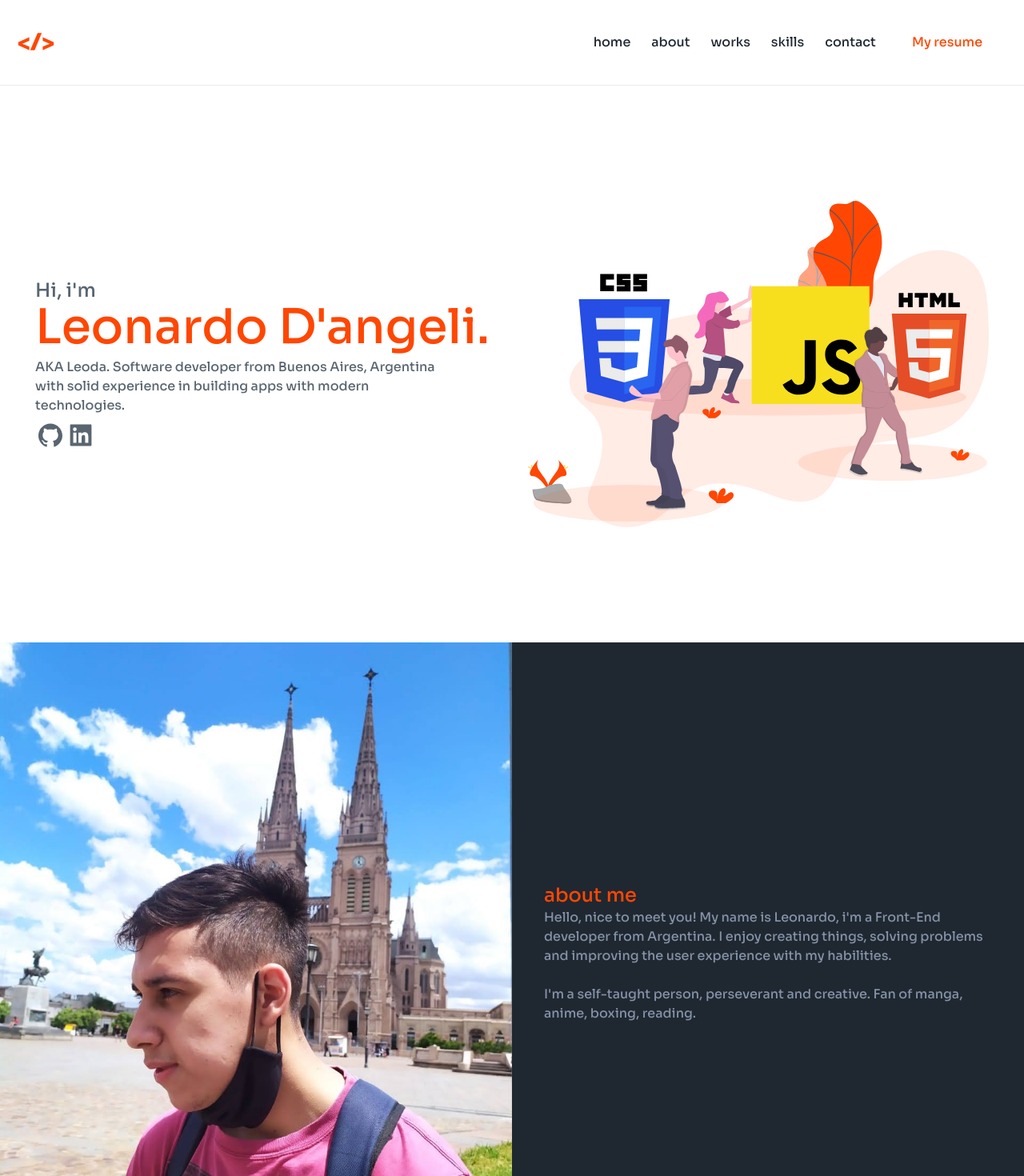
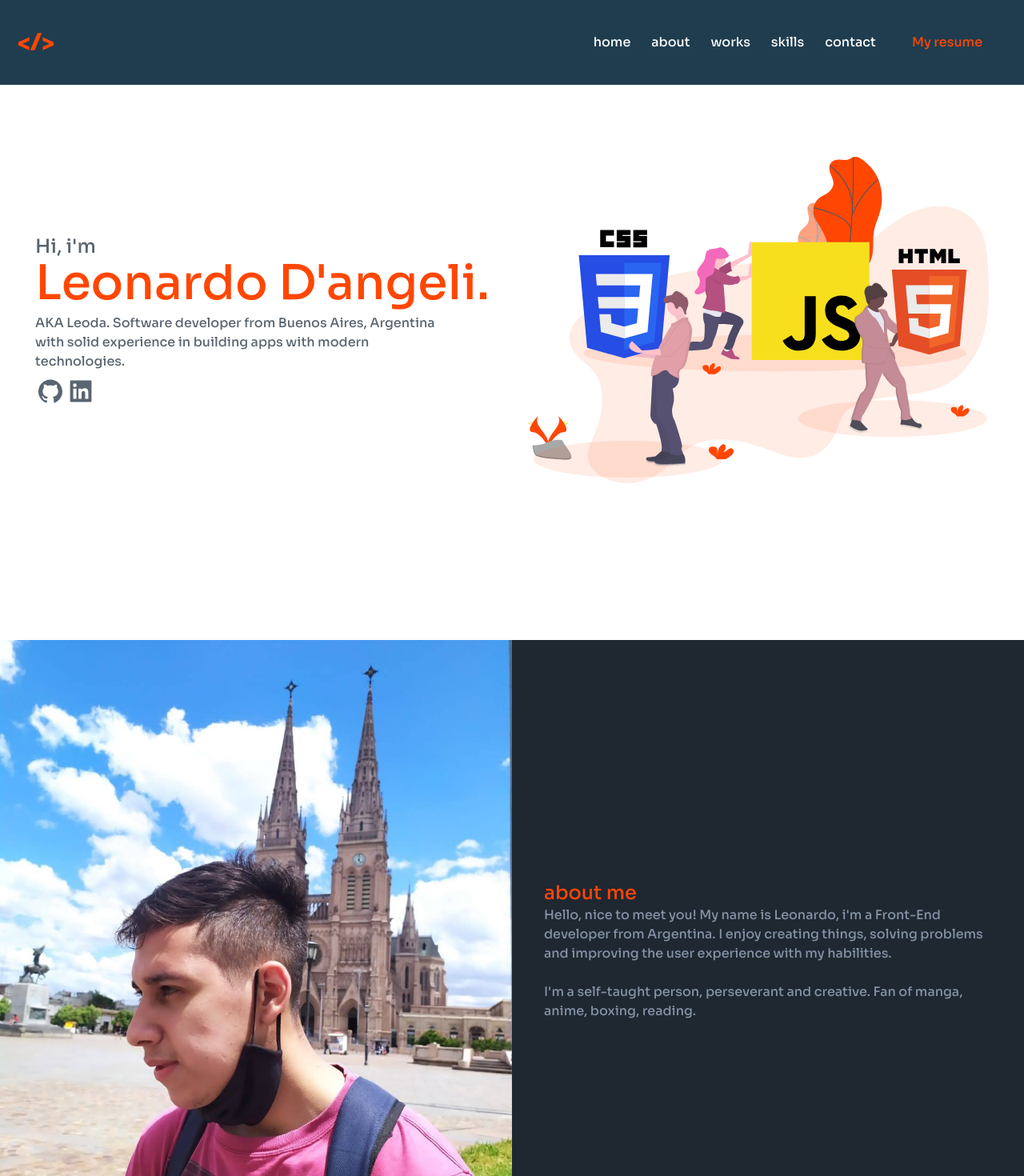
Before and after one commit to LeoD-E1/personal-web, a React (Vite) app: page / in a window 1280 px wide. Shown: the top 1470 px of the page at 80% size. Built offline with nearby package versions, Linux system fonts and the light colour scheme.

Commit message:
feat: some updates

```diff
--- a/src/components/layout/header/Header.tsx
+++ b/src/components/layout/header/Header.tsx
@@ -12,7 +12,7 @@ const navbar = [
 	{
 		id: 1,
 		title: 'about',
-		link: '/about',
+		link: '#about',
 	},
 	{
 		id: 2,
@@ -38,16 +38,15 @@ const Header = () => {
 	return (
 		<>
 			{menu && <Menu setOpen={setMenu} navigation={navbar} />}
-			<header className='w-full sticky bg-opacity-90 py-7 backdrop-blur md:border-b md:border-[#EBEBED]'>
+			<header className='w-full fixed z-10  bg-opacity-90 py-7  border-b border-[#EBEBED] bg-night-blue'>
 				<div className='layout-container flex justify-between items-center'>
 					<img src={leodaLogo} alt='leoda-Logo' className='object-cover' />
-					<section>
 					<nav className='hidden md:flex'>
 						<ul className='flex justify-around items-center'>
 							{navbar.map(obj => (
 								<li
 									key={obj.id}
-										className='mx-3 text-md text-dark-gray hover:border-b-dark-gray border border-transparent'
+									className='mx-3 text-md text-white hover:border-b-dark-gray border border-transparent'
 								>
 									<a href={obj.link} className='decoration-slice'>
 										{obj.title}
@@ -68,7 +67,6 @@ const Header = () => {
 							{!menu && <BarsOutlined className='text-orange h-5 w-5' />}
 						</button>
 					</div>
-					</section>
 				</div>
 			</header>
 		</>
--- a/src/components/layout/header/Menu.tsx
+++ b/src/components/layout/header/Menu.tsx
@@ -6,13 +6,12 @@ const Menu = (props: any) => {
 	const resumeUrl =
 		'https://drive.google.com/file/d/15FpVV5xdjEbMlVNqI3FqDxZtJyDPdDqR/view?usp=sharing';
 	return (
-		<>
 		<motion.div
-				className='relative z-10 lg:hidden'
+			className='fixed z-20 lg:hidden h-screen w-full'
 			animate={{ opacity: 1 }}
 			initial={{ opacity: 0 }}
 		>
-				<div className='fixed h-full md:max-w-sm w-full bg-dark-gray shadow-xl flex flex-col overflow-y-auto bg-opacity-90 backdrop-blur'>
+			<div className='h-full w-full md:max-w-sm bg-dark-gray shadow-xl flex flex-col overflow-y-auto bg-opacity-90 backdrop-blur'>
 				<CloseCircleOutlined
 					className='text-3xl text-orange absolute right-6 top-3 hover:text-white'
 					onClick={() => setOpen(false)}
@@ -39,7 +38,6 @@ const Menu = (props: any) => {
 				</div>
 			</div>
 		</motion.div>
-		</>
 	);
 };
 
--- a/src/views/Welcome.tsx
+++ b/src/views/Welcome.tsx
@@ -6,12 +6,7 @@ import { Link } from 'react-router-dom';
 const Welcome = () => {
 	return (
 		<>
-			<motion.div
-				initial={{ y: -100 }}
-				animate={{ y: [0, 50, 0] }}
-				className='h-[87vh] relative'
-			>
-				<div className='absolute flex h-[87vh] bg-night-blue'></div>
+			<motion.div className='h-[100vh] relative'>
 				<div className='h-full layout-container flex justify-around items-center'>
 					<section>
 						<p className='text-2xl'>Hi, i'm</p>
--- a/src/views/about/About.tsx
+++ b/src/views/about/About.tsx
@@ -2,7 +2,7 @@ import leoda from '../../assets/leonardo.jpg';
 
 const About = () => {
 	return (
-		<div className='h-screen'>
+		<section id='about' className='h-screen'>
 			<div className='flex h-full'>
 				<div className='hidden md:block w-[50%] bg-cover bg-center'>
 					<img
@@ -35,7 +35,7 @@ const About = () => {
 					</div>
 				</div>
 			</div>
-		</div>
+		</section>
 	);
 };
 
```
Also changed, not shown: src/assets/leonardo.png (added). Lines whose indentation alone changed are shown as unchanged.
